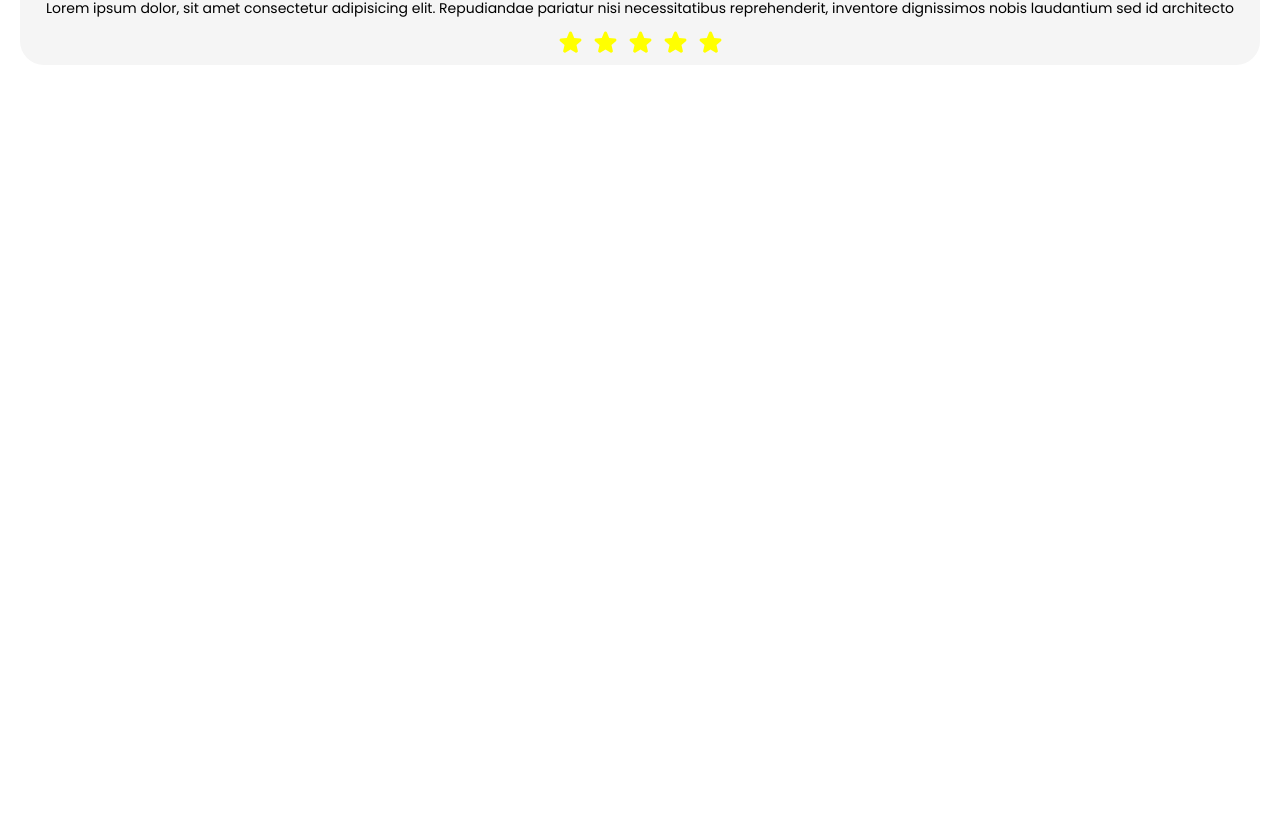
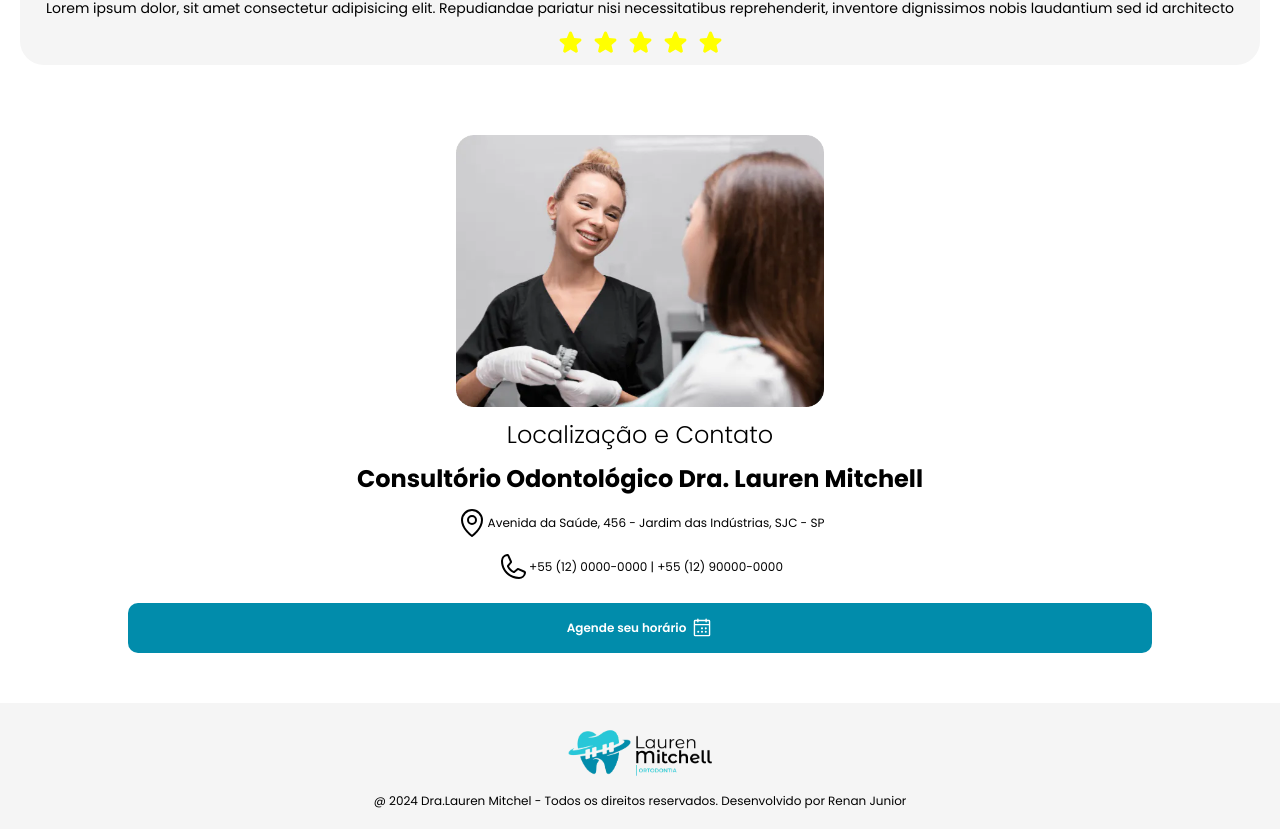
Before and after one commit to Renanjuniior6/StudioJR, a React (Vite) app: page / in a window 1280 px wide. Shown: the part 4133-4962 px from the top of the page. Before the commit the page ends 4268 px from the top, so only its background shows below. Built offline with nearby package versions, Linux system fonts and the light colour scheme.

Commit message:
criado footer e informações para contato

```diff
--- a/src/Pages/Home/index.jsx
+++ b/src/Pages/Home/index.jsx
@@ -7,6 +7,8 @@ import {
   About,
   AboutSpace,
   Assessments,
+  AddicionalInformation,
+  Footer,
 } from "../../components"
 import { Container } from "./styles"
 function App() {
@@ -31,7 +33,13 @@ function App() {
         <section>
           <Assessments />
         </section>
+        <section>
+          <AddicionalInformation />
+        </section>
       </main>
+      <footer>
+        <Footer />
+      </footer>
     </Container>
   )
 }
--- a/src/components/AdditionalInformation/index.jsx
+++ b/src/components/AdditionalInformation/index.jsx
@@ -0,0 +1,29 @@
+import { Phone, MapPin, CalendarDots } from "@phosphor-icons/react"
+import React from "react"
+
+import Img from "../../../Images/lauren-03.webp"
+import { Button } from "../Button"
+import { Container, Contact } from "./styles"
+
+export function AddicionalInformation() {
+  return (
+    <Container>
+      <img src={Img} />
+      <Contact>
+        <h4>Localização e Contato</h4>
+        <h3>Consultório Odontológico Dra. Lauren Mitchell</h3>
+        <p>
+          <MapPin size={32} />
+          Avenida da Saúde, 456 - Jardim das Indústrias, SJC - SP
+        </p>
+        <p>
+          <Phone size={32} />
+          +55 (12) 0000-0000 | +55 (12) 90000-0000
+        </p>
+      </Contact>
+      <Button>
+        Agende seu horário <CalendarDots size={22} />
+      </Button>
+    </Container>
+  )
+}
--- a/src/components/AdditionalInformation/styles.js
+++ b/src/components/AdditionalInformation/styles.js
@@ -0,0 +1,44 @@
+import styled from "styled-components"
+
+export const Container = styled.div`
+  display: flex;
+  flex-direction: column;
+  align-items: center;
+  text-align: center;
+
+  img {
+    width: 23rem;
+    height: 17rem;
+    margin-bottom: 0.75rem;
+  }
+
+  button {
+    width: 80%;
+  }
+`
+export const Contact = styled.div`
+  display: flex;
+  flex-direction: column;
+  gap: 0.75rem;
+  margin-bottom: 1.25rem;
+
+  h4 {
+    font-size: 1.5rem;
+    line-height: 2rem;
+    font-weight: 300;
+  }
+
+  h3 {
+    font-size: 1.5rem;
+    line-height: 2rem;
+    font-weight: 700;
+  }
+
+  p {
+    font-size: 0.75rem;
+    line-height: 1rem;
+    display: flex;
+    align-items: center;
+    justify-content: center;
+  }
+`
--- a/src/components/Footer/index.jsx
+++ b/src/components/Footer/index.jsx
@@ -0,0 +1,16 @@
+import React from "react"
+
+import Lgo from "../../../Images/Logo.webp"
+import { Container } from "./styles"
+
+export function Footer() {
+  return (
+    <Container>
+      <img src={Lgo} />
+      <p>
+        @ 2024 Dra.Lauren Mitchel - Todos os direitos reservados. Desenvolvido
+        por Renan Junior
+      </p>
+    </Container>
+  )
+}
--- a/src/components/Footer/styles.js
+++ b/src/components/Footer/styles.js
@@ -0,0 +1,19 @@
+import styled from "styled-components"
+
+export const Container = styled.div`
+  background-color: rgb(245, 245, 245);
+  display: flex;
+  flex-direction: column;
+  align-items: center;
+  gap: 0.75rem;
+  text-align: center;
+  padding: 1.25rem 0 1.25rem 0;
+  img {
+    width: 9rem;
+  }
+
+  p {
+    font-size: 0.75rem;
+    line-height: 1rem;
+  }
+`
--- a/src/components/index.jsx
+++ b/src/components/index.jsx
@@ -5,3 +5,5 @@ export * from "./Specialization"
 export * from "./About"
 export * from "./AboutSpace"
 export * from "./Assessments"
+export * from "./AdditionalInformation"
+export * from "./Footer"
```
Also changed, not shown: Images/lauren-03.webp (added), 1 other file (tests, documents, lock files or other folders).
